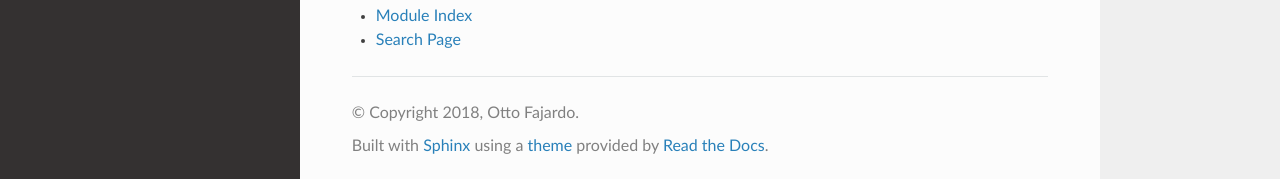
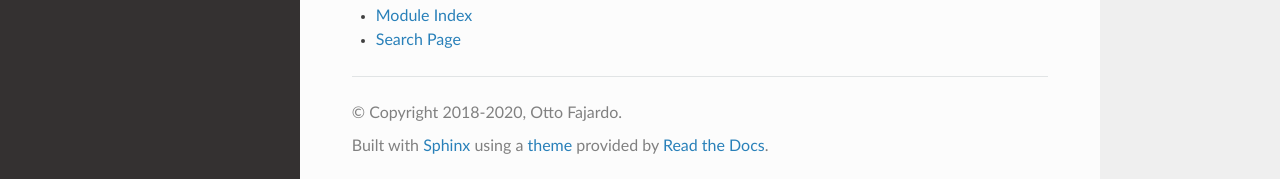
Before and after one commit to ofajardo/pyreadstat_documentation, a Sphinx documentation site: the page built from docs/index.rst, in a window 1280 px wide and 900 px high, scrolled down 921 px. Shown: the part 718-897 px from the top of the window. Built offline with Sphinx 7.4.7 and the Read the Docs theme 2.0.0, drawn with Linux system fonts in a browser that asks for light colours.

Commit message:
updated to 1.0.0

```diff
--- a/docs/conf.py
+++ b/docs/conf.py
@@ -20,13 +20,13 @@ sys.path.insert(0, os.path.abspath('..'))
 # -- Project information -----------------------------------------------------
 
 project = 'pyreadstat'
-copyright = '2018, Otto Fajardo'
+copyright = '2018-2020, Otto Fajardo'
 author = 'Otto Fajardo'
 
 # The short X.Y version
 version = ''
 # The full version, including alpha/beta/rc tags
-release = '0.3.3'
+release = '1.0.0'
 
 
 # -- General configuration ---------------------------------------------------
```
Also changed, not shown: 9 other files.
